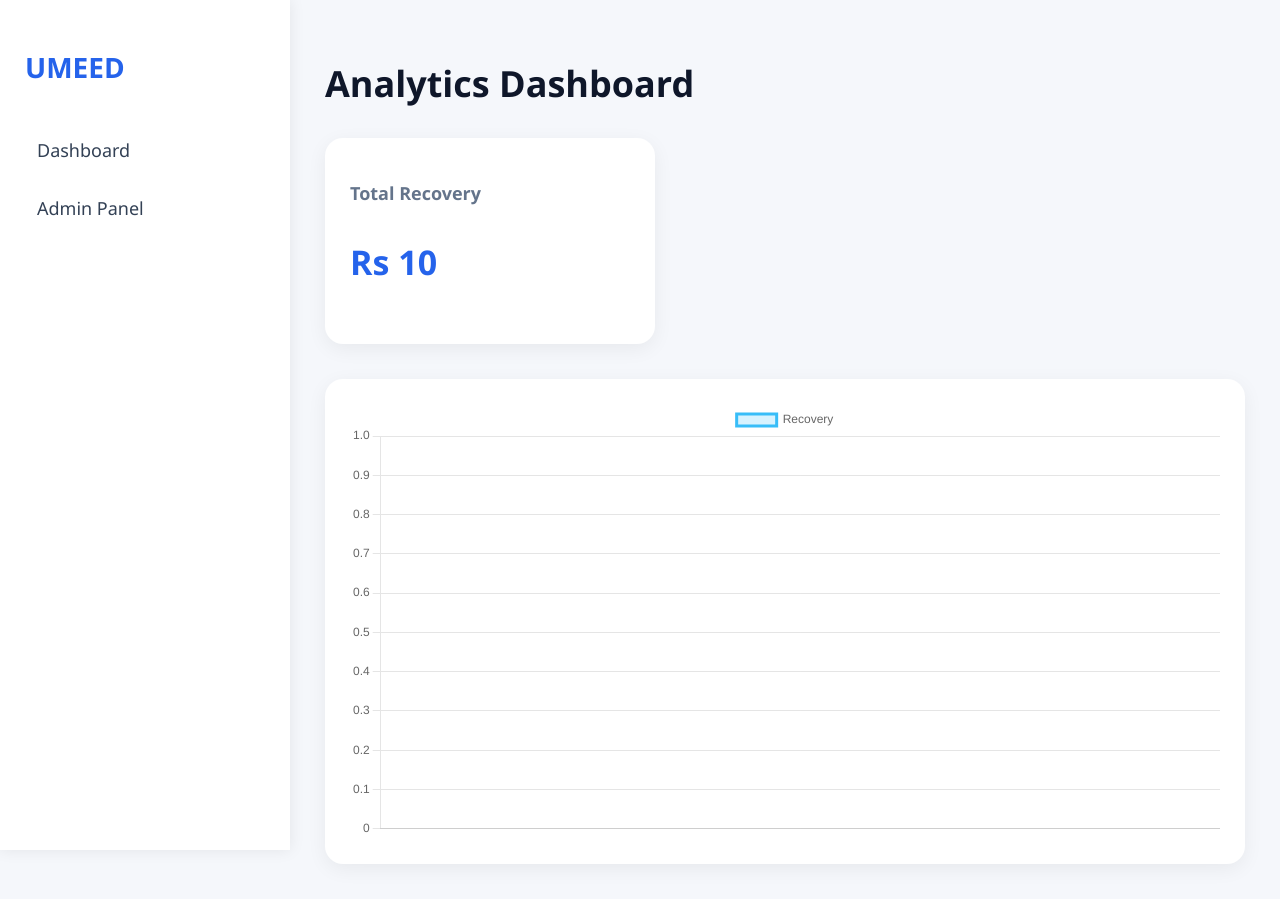
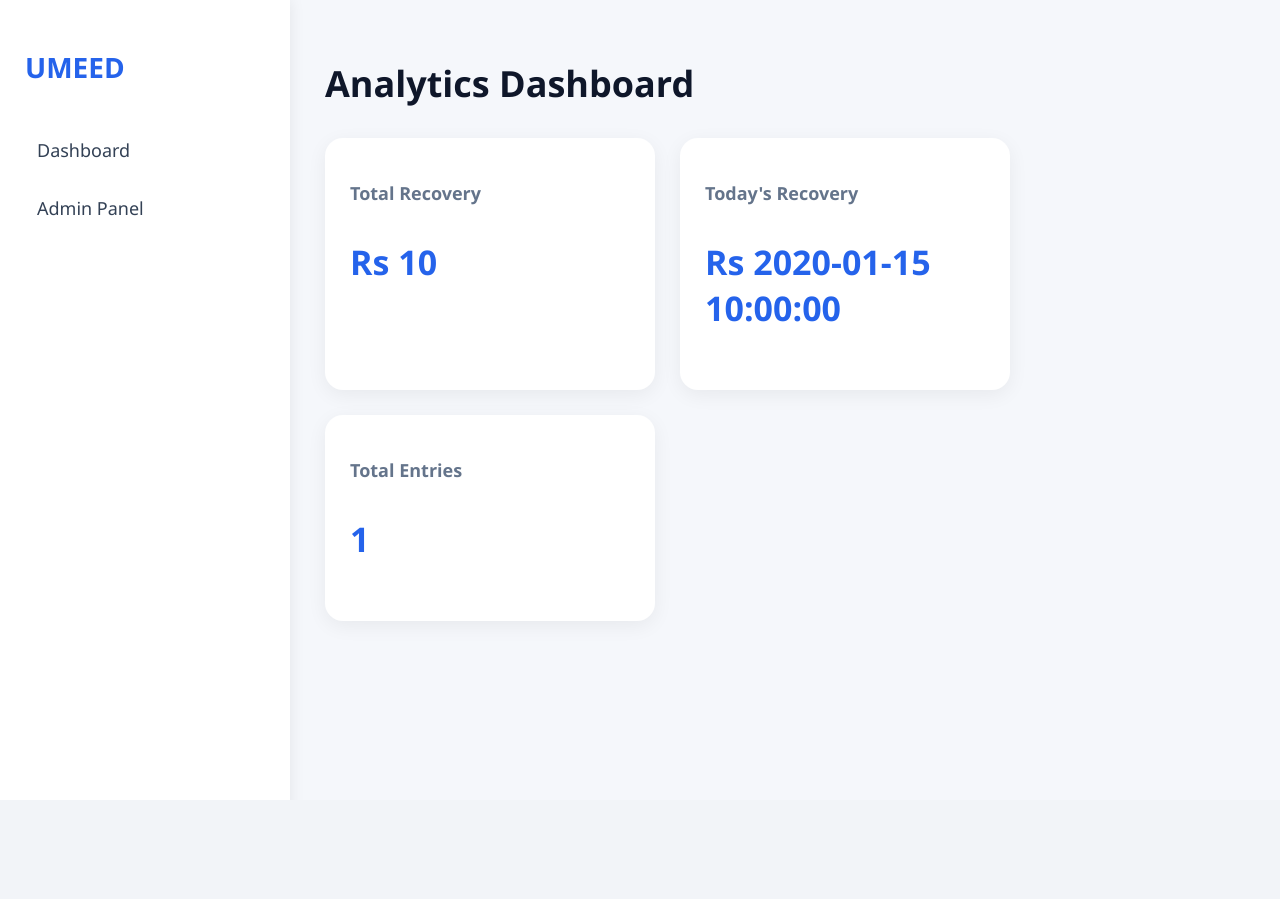
Before and after one commit to Rawish007/dashboard, a Python web app: template templates/dashboard.html in a window 1280 px wide. After the commit the page ends 800 px from the top, so only its background shows below. Run offline with Jinja, Linux system fonts and the light colour scheme; the template is opened without the code that fills it: most values are stand-ins (such as "Sample title", 1, 10 or a date in 2020).

Commit message:
Update dashboard.html

```diff
--- a/templates/dashboard.html
+++ b/templates/dashboard.html
@@ -34,44 +34,14 @@
         <p>Rs {{ total }}</p>
     </div>
 
+    <div class="card">
+        <h3>Today's Recovery</h3>
+        <p>Rs {{ today_total }}</p>
     </div>
 
-    <div class="chart-box">
-        <canvas id="myChart"></canvas>
+    <div class="card">
+        <h3>Total Entries</h3>
+        <p>{{ total_entries }}</p>
     </div>
 
 </div>
-
-<script>
-
-const ctx = document.getElementById('myChart');
-
-new Chart(ctx, {
-
-    type: 'line',
-
-    data: {
-
-        labels: {{ labels|tojson }},
-
-        datasets: [{
-
-            label: 'Recovery',
-
-            data: {{ amounts|tojson }},
-
-            borderColor: '#38bdf8',
-            backgroundColor: 'rgba(56,189,248,0.2)',
-
-            tension: 0.4,
-            fill:true
-
-        }]
-    }
-
-});
-
-</script>
-
-</body>
-</html>
```
Lines whose indentation alone changed are shown as unchanged.
